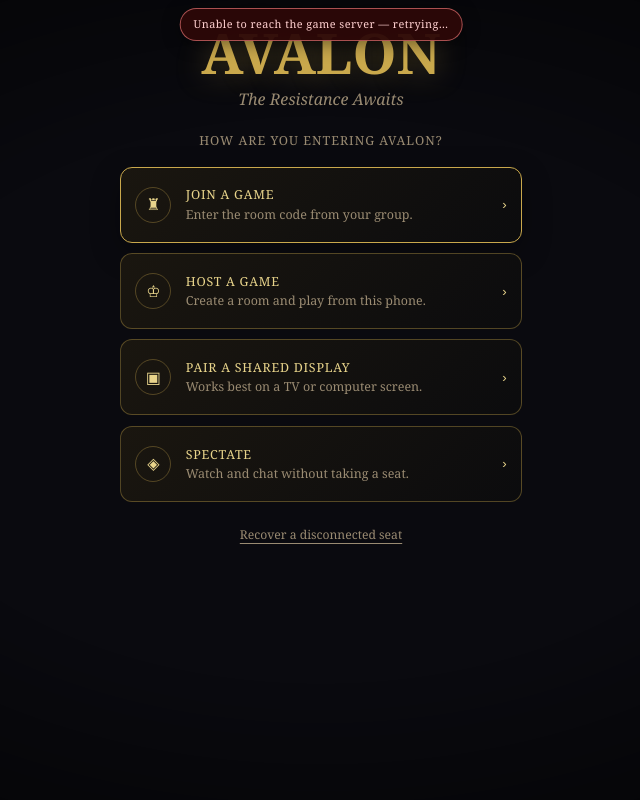
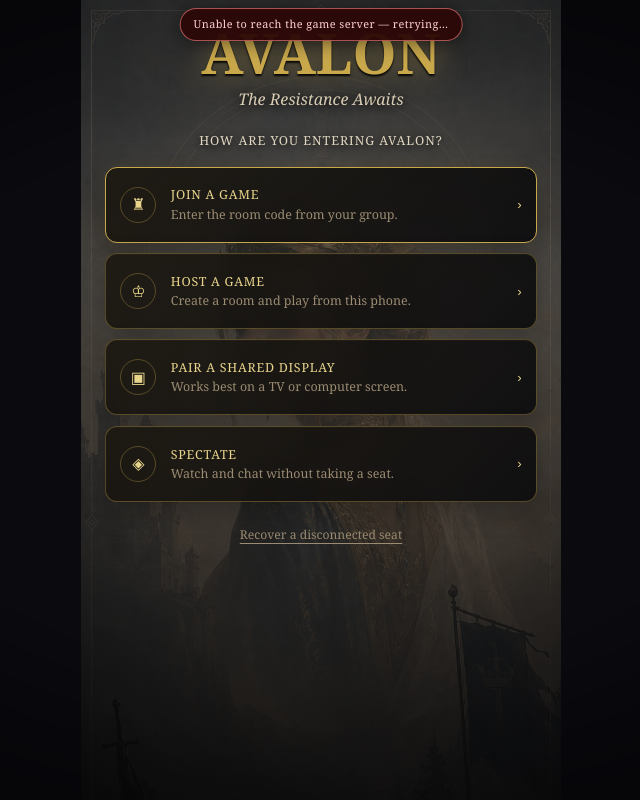
Before and after one commit to xie-git/avalon, a Flask app: page / in a window 1280 px wide. Shown: the whole page, without its empty margins (319-959 px from the left). Run offline with Flask 3, Linux system fonts and the light colour scheme; some libraries are stand-ins or nearby versions.

Commit message:
Add Avalon artwork to entry screen

```diff
--- a/static/css/player.css
+++ b/static/css/player.css
@@ -1537,10 +1537,29 @@ body.chat-visible .screen {
     justify-content: flex-start;
     gap: clamp(0.9rem, 2.6dvh, 1.4rem);
     padding-inline: clamp(1rem, 5vw, 1.5rem);
+    scrollbar-gutter: auto;
+    background-color: #0a0a0a;
+    background-image:
+        linear-gradient(180deg, rgba(5, 6, 7, 0.34) 0%, rgba(7, 7, 7, 0.16) 32%, rgba(4, 4, 5, 0.78) 100%),
+        radial-gradient(circle at 50% 35%, transparent 0%, rgba(4, 4, 5, 0.18) 62%, rgba(3, 3, 4, 0.6) 100%),
+        url('/static/img/avalon-entry-background.png');
+    background-position: center, center, center top;
+    background-repeat: no-repeat;
+    background-size: cover;
+    background-attachment: local;
 }
 .entry-brand { text-align: center; }
-.entry-brand .join-logo { margin: 0; font-size: clamp(2.6rem, 13vw, 3.5rem); line-height: 1; }
-.entry-brand .join-tagline { margin: 0.45rem 0 0; }
+.entry-brand .join-logo {
+    margin: 0;
+    font-size: clamp(2.6rem, 13vw, 3.5rem);
+    line-height: 1;
+    text-shadow: 0 2px 2px rgba(0,0,0,0.9), 0 0 28px rgba(201,168,76,0.55);
+}
+.entry-brand .join-tagline {
+    margin: 0.45rem 0 0;
+    color: #d8ccb3;
+    text-shadow: 0 2px 8px rgba(0,0,0,0.95);
+}
 .entry-mode-chooser { width: 100%; display: grid; gap: 0.65rem; }
 .entry-mode-chooser.hidden { display: none; }
 .entry-mode-card {
@@ -1553,12 +1572,15 @@ body.chat-visible .screen {
     padding: 0.8rem 0.9rem;
     border: 1px solid rgba(201,168,76,0.36);
     border-radius: var(--radius-md);
-    background: linear-gradient(135deg, rgba(27,23,16,0.96), rgba(12,12,14,0.96));
+    background: linear-gradient(135deg, rgba(27,23,16,0.89), rgba(12,12,14,0.91));
+    box-shadow: 0 10px 26px rgba(0,0,0,0.26), inset 0 1px 0 rgba(255,255,255,0.025);
+    backdrop-filter: blur(9px) saturate(0.9);
+    -webkit-backdrop-filter: blur(9px) saturate(0.9);
     color: var(--gold-light);
     text-align: left;
     cursor: pointer;
 }
-.entry-mode-card.entry-mode-primary { border-color: var(--gold); box-shadow: 0 10px 30px rgba(0,0,0,0.28); }
+.entry-mode-card.entry-mode-primary { border-color: var(--gold); box-shadow: 0 12px 32px rgba(0,0,0,0.38), 0 0 18px rgba(201,168,76,0.1); }
 .entry-mode-card:focus-visible { outline: 2px solid var(--gold-light); outline-offset: 3px; }
 .entry-mode-card > span:nth-child(2) { display: grid; gap: 0.2rem; }
 .entry-mode-card strong { font: 0.78rem var(--font-heading); letter-spacing: 0.06em; text-transform: uppercase; }
@@ -1580,8 +1602,8 @@ body.chat-visible .screen {
 .join-form { gap: 0.8rem; padding: 1rem; }
 .join-form.hidden { display: none; }
 .join-form .error-message:empty { min-height: 0; }
-.dashboard-heading { margin: 0 0 0.35rem; text-align: center; }
-.dashboard-resume { margin: 0; padding: 0.8rem; }
+.dashboard-heading { margin: 0 0 0.35rem; color: #e0d6c1; text-align: center; text-shadow: 0 2px 8px rgba(0,0,0,0.95); }
+.dashboard-resume { margin: 0; padding: 0.8rem; background: rgba(17,15,12,0.9); backdrop-filter: blur(9px); }
 
 #screen-lobby { gap: 0.75rem; padding-top: max(0.8rem, env(safe-area-inset-top)); }
 .phone-lobby-header {
--- a/templates/player.html
+++ b/templates/player.html
@@ -6,7 +6,7 @@
 <title>Avalon</title>
 <link rel="icon" href="/static/favicon.svg" type="image/svg+xml">
 <link rel="stylesheet" href="/static/css/common.css?v=20260824-round-table">
-<link rel="stylesheet" href="/static/css/player.css?v=20260824-round-table-2">
+<link rel="stylesheet" href="/static/css/player.css?v=20260824-entry-art-2">
 </head>
 <body data-force-new="{{ 'true' if force_new else 'false' }}">
 
```
Also changed, not shown: tests/test_security.py (+1 -1 lines), static/img/avalon-entry-background.png (added).
